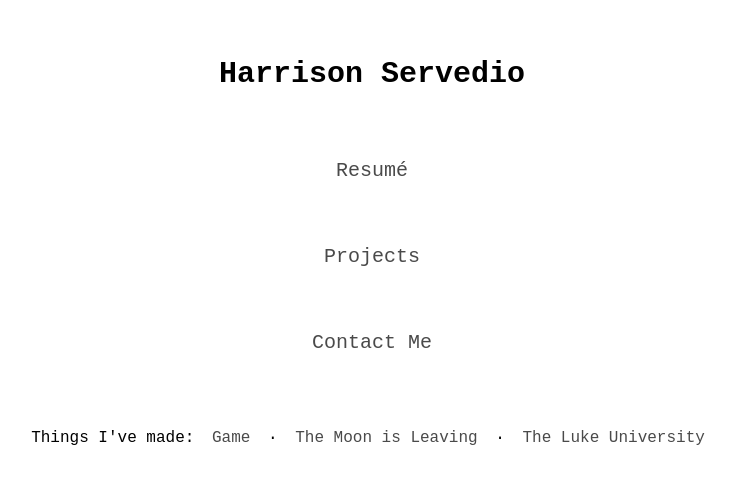
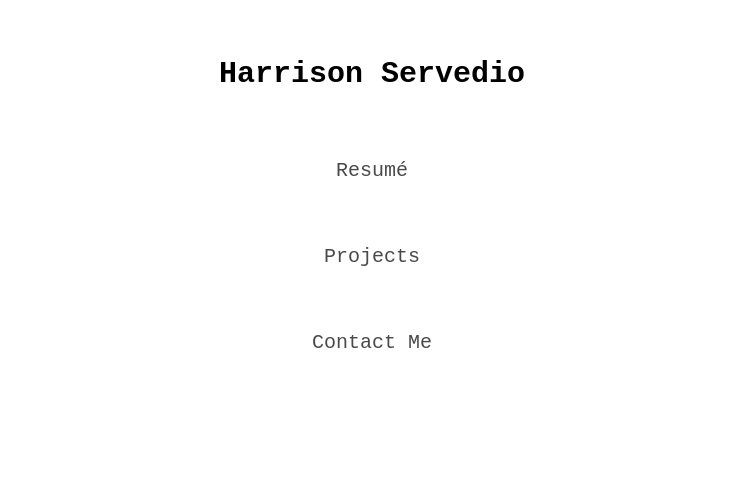
Before and after one commit to harrison-servedio/harrison-servedio.github.io, a plain HTML site: page index.html in a window 1280 px wide. Shown: the part 192-676 px from the top of the page, without its empty margins (268-1003 px from the left). Drawn offline with Linux system fonts and the light colour scheme.

Commit message:
Update index.html

```diff
--- a/index.html
+++ b/index.html
@@ -51,13 +51,6 @@
 
             </ul>
 
-            <p class="sub_links">
-                Things I've made:
-                <a href="game/">Game</a> &middot;
-                <a href="moon/">The Moon is Leaving</a> &middot;
-                <a href="thelukeuniversity/">The Luke University</a>
-            </p>
-
         </div>
 
     </div>
```
